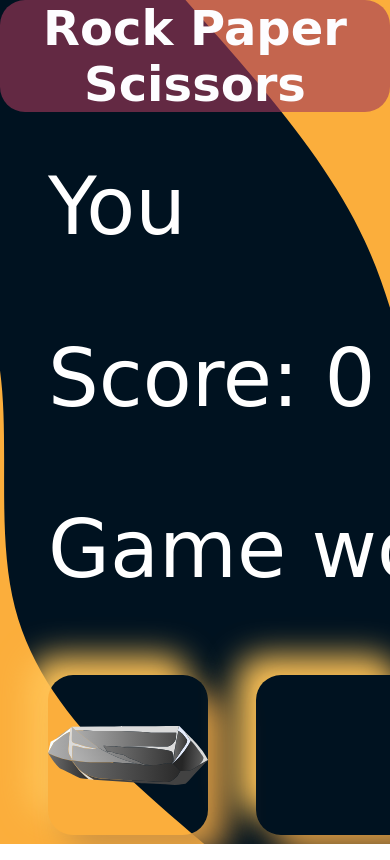
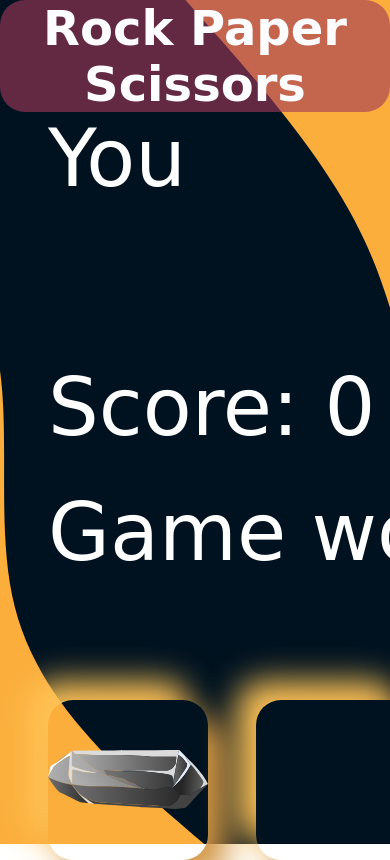
Before and after one commit to VD-Coderr/RPS, a plain HTML site: page index.html in a window 390 px wide. Shown: the top 860 px of the page. Drawn offline with Linux system fonts and the light colour scheme; a web font is replaced by a local one.

Commit message:
Replace flexbox with grid to make things *work*. UI is not responsive, website for JS

```diff
--- a/style.css
+++ b/style.css
@@ -35,32 +35,23 @@ header h1 {
 main {
   display: flex;
   justify-content: space-between;
-  min-height: 80vh;
+  height: calc(100vh - 6rem);
 }
 
+.gameTable {
+  position: relative;
+  left: -5rem;
+}
 .col {
   margin: 0 3rem;
   font-size: 5rem;
-  display: flex;
-  flex-direction: column;
-}
-
-.gameTable {
-  justify-content: flex-end;
-}
-.user {
-  position: relative;
-  top: 3rem;
-  justify-content: space-between;
-}
-
-.computer {
-  justify-content: space-evenly;
+  display: grid;
+  grid-template-rows: 2fr 1fr 1fr 2fr;
 }
 
 .userControls {
   display: flex;
-  justify-content: space-around;
+  align-items: flex-end;
   gap: 3rem;
 }
 
@@ -83,13 +74,6 @@ button:active {
   transform: scale(.95);
 }
 
-
-#rock {
-  background: center / contain no-repeat url("images/rock.svg");
-}
-#paper {
-  background: center / contain no-repeat url("images/paper.svg");
-}
-#scissors {
-  background: center / contain no-repeat url("images/scissors.svg");
-}
+#rock {background: center / contain no-repeat url("images/rock.svg");}
+#paper {background: center / contain no-repeat url("images/paper.svg");}
+#scissors {background: center / contain no-repeat url("images/scissors.svg");}
```
